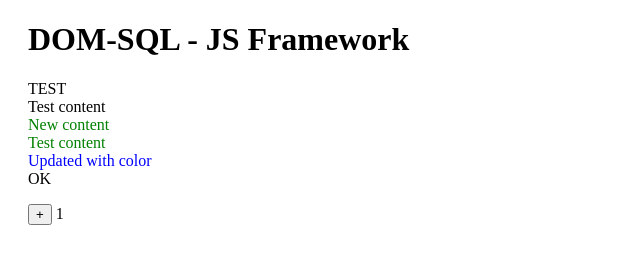
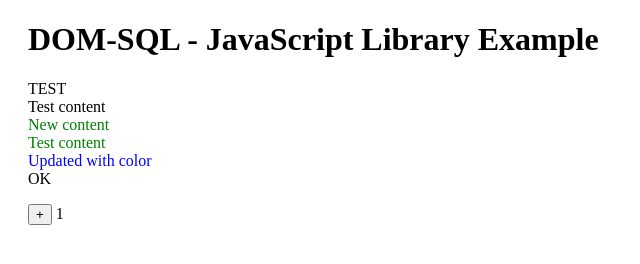
Before and after one commit to IulyN1/dom-sql-js, a plain HTML site: page index.html in a window 1280 px wide. Shown: the whole page, without its empty margins (0-640 px from the left). Drawn offline with Linux system fonts and the light colour scheme.

Commit message:
Update index.html

```diff
--- a/index.html
+++ b/index.html
@@ -5,10 +5,10 @@
 		<meta name="viewport" content="width=device-width, initial-scale=1.0" />
 		<link rel="stylesheet" href="./index.css" />
 		<script src="./index.js"></script>
-		<title>DOM-SQL - JS Framework</title>
+		<title>DOM-SQL - JavaScript Library</title>
 	</head>
 	<body>
-		<h1>DOM-SQL - JS Framework</h1>
+		<h1>DOM-SQL - JavaScript Library Example</h1>
 		<div class="el">TEST</div>
 		<div id="insertEl" class="el"></div>
 		<div id="updateEl">Content</div>
```
